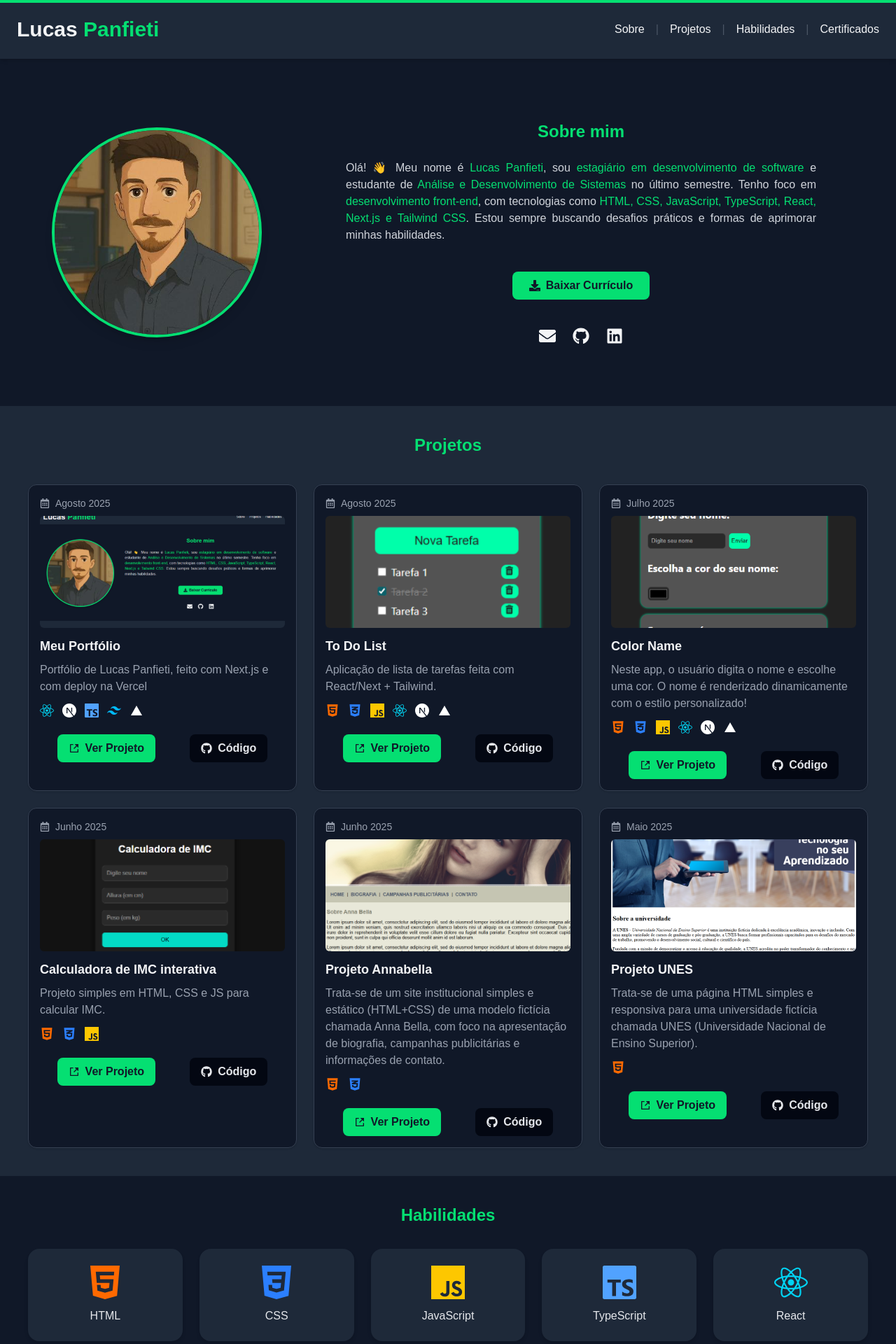
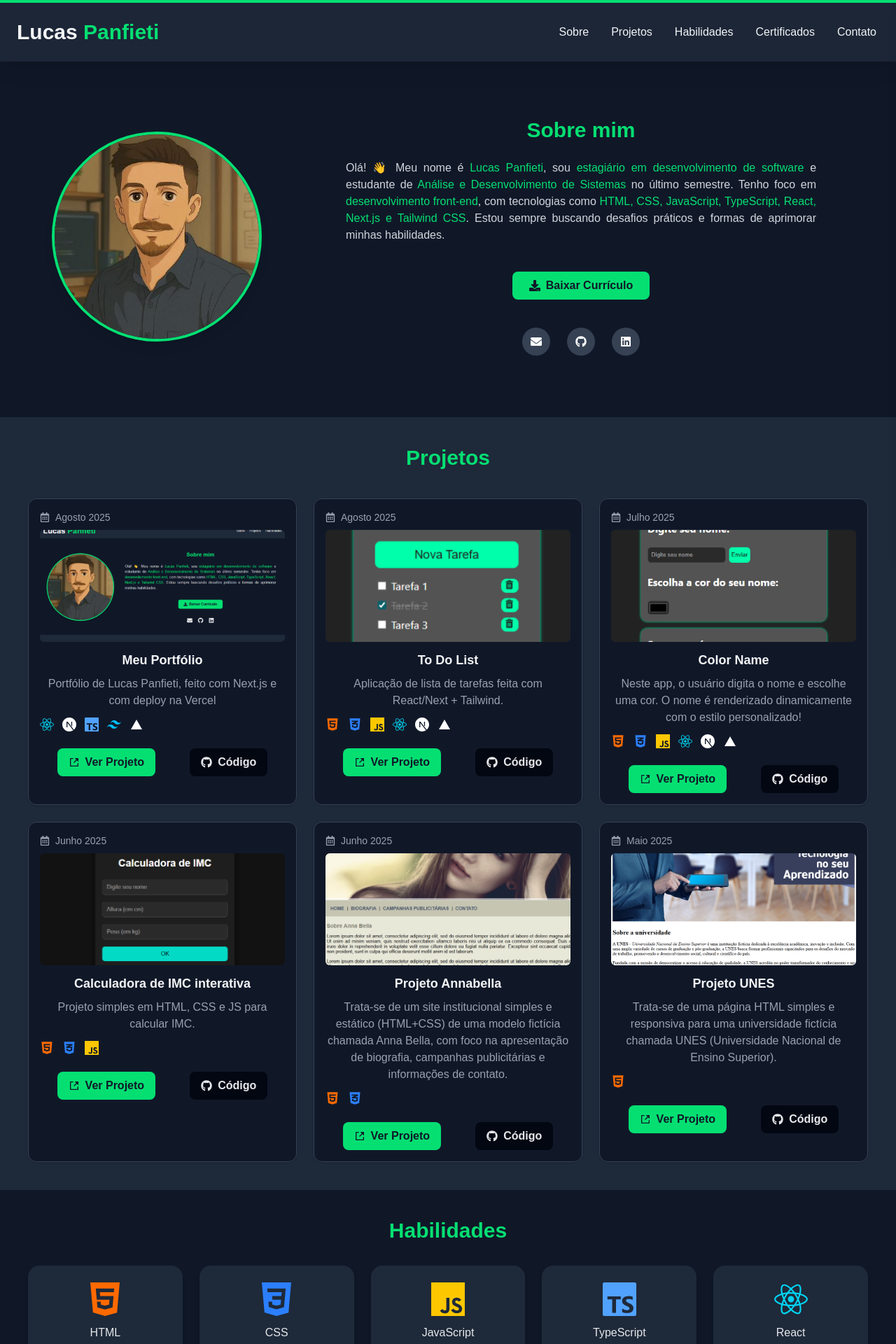
Before and after one commit to LucasPanfieti/lucaspanfieti.portfolio, a Next.js app: page / in a window 1280 px wide. Shown: the top 1920 px of the page at 70% size. Built offline with nearby package versions, Linux system fonts and the light colour scheme.

Commit message:
add gaveta + contato

```diff
--- a/package.json
+++ b/package.json
@@ -10,6 +10,7 @@
   },
   "dependencies": {
     "framer-motion": "^12.23.12",
+    "lucide-react": "^0.542.0",
     "next": "15.5.2",
     "react": "19.1.0",
     "react-dom": "19.1.0",
--- a/src/app/page.tsx
+++ b/src/app/page.tsx
@@ -25,6 +25,8 @@ import { RiShareBoxFill } from "react-icons/ri";
 
 import { VscVscodeInsiders } from "react-icons/vsc";
 import FadeInSection from "@/components/FadeInSection";
+import Header from "@/components/Header";
+import Contato from "@/components/Contato";
 
 // constante com projetos
 const projects = [
@@ -139,12 +141,14 @@ const certificados = [
 
 export default function Home() {
   return (
-    <main className="min-h-screen bg-gray-900 text-gray-100">
+    <main className="pt-20 min-h-screen bg-gray-900 text-gray-100">
+      <Header />
+
       {/* Linha verde no topo */}
-      <div className="w-full h-1 bg-green-400 fixed top-0 left-0 z-50"></div>
+      {/* <div className="w-full h-1 bg-green-400 fixed top-0 left-0 z-50"></div> */}
 
       {/* Header */}
-      <header className="p-6 bg-gray-800 shadow-md flex justify-between  items-center flex-col-425">
+      {/* <header className="p-6 bg-gray-800 shadow-md flex justify-between  items-center flex-col-425">
         <h1 className="text-3xl font-bold relative after:content-[''] after:absolute after:left-0 after:bottom-0 after:h-[2px] after:bg-green-400 after:w-0 after:transition-all hover:after:w-full">
           Lucas <span className="text-green-400">Panfieti</span>
         </h1>
@@ -178,7 +182,7 @@ export default function Home() {
             Certificados
           </a>
         </nav>
-      </header>
+      </header> */}
 
       <div className="flex flex-wrap justify-center items-center mt-14 mb-4 gap-2 lg:mt-12 lg:mb-12 xl:gap-20">
         <FadeInSection>
@@ -195,8 +199,8 @@ export default function Home() {
         </FadeInSection>
         <FadeInSection>
           {/* Sobre */}
-          <section id="sobre" className="p-10 text-center ">
-            <h2 className="text-2xl font-semibold text-green-400">Sobre mim</h2>
+          <section id="sobre" className="p-10 text-center scroll-mt-20">
+            <h2 className="text-3xl font-semibold text-green-400">Sobre mim</h2>
             <p className="mt-6 max-w-2xl mx-auto text-gray-300 text-justify">
               Olá! 👋 Meu nome é{" "}
               <span className="text-green-400">Lucas Panfieti</span>, sou{" "}
@@ -226,13 +230,13 @@ export default function Home() {
               <FaDownload /> Baixar Currículo
             </a>
 
-            <div className="pt-6 flex gap-6 justify-center text-2xl ">
+            <div className="pt-6 flex gap-6 justify-center 3 ">
               {/* <h2 className="text-xl font-semibold text-green-400">Contatos</h2> */}
               {/* E-mail */}
 
               <a
                 href="mailto:lucaspanfieti@gmail.com"
-                className="hover:text-green-400 hover:shadow-green-400/30 hover:scale-110 transition-transform duration-200"
+                className="bg-gray-700 hover:bg-green-400 p-3 rounded-full text-white hover:text-gray-900 transition"
               >
                 <FaEnvelope />
               </a>
@@ -241,7 +245,7 @@ export default function Home() {
               <a
                 href="https://github.com/LucasPanfieti"
                 target="_blank"
-                className="hover:text-green-400 hover:shadow-green-400/30 hover:scale-110 transition-transform duration-200"
+                className="bg-gray-700 hover:bg-green-400 p-3 rounded-full text-white hover:text-gray-900 transition"
               >
                 <FaGithub />
               </a>
@@ -250,7 +254,7 @@ export default function Home() {
               <a
                 href="https://www.linkedin.com/in/lucas-panfieti/"
                 target="_blank"
-                className="hover:text-green-400 hover:shadow-green-400/30 hover:scale-110 transition-transform duration-200"
+                className="bg-gray-700 hover:bg-green-400 p-3 rounded-full text-white hover:text-gray-900 transition"
               >
                 <FaLinkedin />
               </a>
@@ -260,8 +264,11 @@ export default function Home() {
       </div>
 
       {/* Projetos */}
-      <section id="projetos" className="p-10 bg-gray-800">
-        <h2 className="text-2xl font-semibold text-center text-green-400">
+      <section
+        id="projetos"
+        className="p-10 text-center scroll-mt-20 bg-gray-800"
+      >
+        <h2 className="text-3xl font-semibold text-center text-green-400">
           Projetos
         </h2>
         <div className="grid grid-cols-1 md:grid-cols-3 gap-6 mt-10 ">
@@ -337,8 +344,11 @@ export default function Home() {
       </section>
 
       {/* Habilidades */}
-      <section id="habilidades" className="p-10 bg-gray-900">
-        <h2 className="text-2xl font-bold text-center text-green-400 mb-8">
+      <section
+        id="habilidades"
+        className="p-10 text-center scroll-mt-20 bg-gray-900"
+      >
+        <h2 className="text-3xl font-bold text-center text-green-400 mb-8">
           Habilidades
         </h2>
 
@@ -418,8 +428,11 @@ export default function Home() {
       </section>
 
       {/* Certificados */}
-      <section id="certificados" className="p-10 bg-gray-800">
-        <h2 className="text-2xl font-semibold text-center text-green-400">
+      <section
+        id="certificados"
+        className="p-10 text-center scroll-mt-20 bg-gray-800"
+      >
+        <h2 className="text-3xl font-semibold text-center text-green-400">
           Certificados
         </h2>
         <div className="grid grid-cols-1 md:grid-cols-3 gap-6 mt-10">
@@ -488,6 +501,9 @@ export default function Home() {
         </div>
       </section>
 
+      {/* Contato */}
+      <Contato />
+
       {/* Footer */}
       <footer id="direitos" className="p-6 bg-gray-950 text-center">
         {/* Direitos reservados */}
--- /dev/null
+++ b/src/components/Contato.tsx
@@ -0,0 +1,103 @@
+"use client";
+
+import {
+  FaEnvelope,
+  FaPhoneAlt,
+  FaMapMarkerAlt,
+  FaGithub,
+  FaLinkedin,
+} from "react-icons/fa";
+
+export default function Contato() {
+  return (
+    <section id="contato" className="p-10 text-center scroll-mt-20 bg-gray-900">
+      <h2 className="text-3xl font-semibold text-center text-green-400">
+        Contato
+      </h2>
+
+      <div className="flex flex-col items-center mt-10 gap-6">
+        {/* Informações de contato */}
+        <div className="bg-gray-800 p-8 rounded-2xl shadow-lg flex flex-col gap-6">
+          <h3 className="text-xl font-semibold text-gray-100">
+            Informações de Contato
+          </h3>
+
+          <div className="flex items-center gap-4 text-gray-300">
+            <FaEnvelope className="text-green-400 text-xl" />
+            <span>lucaspanfieti@gmail.com</span>
+          </div>
+
+          <div className="flex items-center gap-4 text-gray-300">
+            <FaPhoneAlt className="text-green-400 text-xl" />
+            <span>(11) 98742-3930</span>
+          </div>
+
+          <div className="flex items-center gap-4 text-gray-300">
+            <FaMapMarkerAlt className="text-green-400 text-xl" />
+            <span>São Paulo, SP - Brasil</span>
+          </div>
+
+          <hr className="border-gray-700" />
+
+          <div>
+            <h4 className="text-gray-100 mb-4">Redes Sociais</h4>
+            <div className="flex gap-4 justify-center">
+              <a
+                href="https://github.com/LucasPanfieti"
+                target="_blank"
+                className="bg-gray-700 hover:bg-green-400 p-3 rounded-full text-white hover:text-gray-900 transition"
+              >
+                <FaGithub />
+              </a>
+              <a
+                href="https://www.linkedin.com/in/lucas-panfieti/"
+                target="_blank"
+                className="bg-gray-700 hover:bg-green-400 p-3 rounded-full text-white hover:text-gray-900 transition"
+              >
+                <FaLinkedin />
+              </a>
+            </div>
+          </div>
+        </div>
+
+        {/* Formulário */}
+        {/* <form className="bg-gray-800 p-8 rounded-2xl shadow-lg flex flex-col gap-6">
+          <h3 className="text-xl font-semibold text-gray-100">
+            Envie uma Mensagem
+          </h3>
+
+          <input
+            type="text"
+            placeholder="Nome Completo *"
+            className="w-full p-3 rounded-lg bg-gray-900 text-gray-100 placeholder-gray-500 focus:outline-none focus:ring-2 focus:ring-green-400"
+          />
+
+          <input
+            type="email"
+            placeholder="Email *"
+            className="w-full p-3 rounded-lg bg-gray-900 text-gray-100 placeholder-gray-500 focus:outline-none focus:ring-2 focus:ring-green-400"
+          />
+
+          <input
+            type="text"
+            placeholder="Assunto *"
+            className="w-full p-3 rounded-lg bg-gray-900 text-gray-100 placeholder-gray-500 focus:outline-none focus:ring-2 focus:ring-green-400"
+          />
+
+          <textarea
+            placeholder="Mensagem *"
+            rows={5}
+            className="w-full p-3 rounded-lg bg-gray-900 text-gray-100 placeholder-gray-500 focus:outline-none focus:ring-2 focus:ring-green-400"
+          ></textarea>
+
+          <button
+            type="submit"
+            className="mt-3 inline-flex items-center justify-center gap-2 bg-green-400 text-gray-900 font-semibold px-4 py-2 rounded-lg hover:bg-green-600 transition mx-auto"
+          >
+            Enviar Mensagem
+          </button>
+        </form> */}
+      </div>
+    </section>
+  );
+}
--- /dev/null
+++ b/src/components/Header.tsx
@@ -0,0 +1,108 @@
+"use client";
+
+import { useState } from "react";
+import { FaBars, FaTimes } from "react-icons/fa";
+
+export default function Header() {
+  const [drawerOpen, setDrawerOpen] = useState(false);
+  const sections = [
+    "sobre",
+    "projetos",
+    "habilidades",
+    "certificados",
+    "contato",
+  ];
+
+  return (
+    <>
+      <div className="w-full h-1 bg-green-400 fixed top-0 left-0 z-50"></div>
+      <header className="fixed top-1 left-0 w-full z-50">
+        {/* Header com sombra */}
+        <div className="bg-gray-800/90 backdrop-blur-sm shadow-xl flex justify-between items-center p-6">
+          {/* Logo */}
+          <h1 className="text-3xl font-bold cursor-pointer">
+            <a
+              href="#"
+              className="text-gray-100 transition-colors duration-300 relative
+              after:content-[''] after:absolute after:left-0 after:-bottom-1
+              after:w-0 after:h-[2px] after:bg-green-400 after:transition-all
+              hover:after:w-full"
+            >
+              Lucas <span className="text-green-400">Panfieti</span>
+            </a>
+          </h1>
+
+          {/* Menu Desktop */}
+          <nav className="hidden md:flex gap-6 text-gray-100">
+            {sections.map((section) => (
+              <a
+                key={section}
+                href={`#${section}`}
+                className="relative group px-1 py-1 cursor-pointer
+             text-gray-100 hover:text-green-400 transition-all duration-300
+             transform hover:translate-x-2"
+              >
+                {section.charAt(0).toUpperCase() + section.slice(1)}
+                <span
+                  className="absolute left-0 -bottom-1 w-0 h-[2px] bg-green-400
+                   group-hover:w-full transition-all duration-300 ease-in-out"
+                ></span>
+              </a>
+            ))}
+          </nav>
+
+          {/* Botão Mobile */}
+          <button
+            className="md:hidden text-2xl text-gray-100 z-50 cursor-pointer"
+            onClick={() => setDrawerOpen(true)}
+          >
+            <FaBars className="transition-transform hover:scale-110" />
+          </button>
+        </div>
+
+        {/* Overlay */}
+        <div
+          className={`fixed inset-0 transition-opacity duration-300 ${
+            drawerOpen
+              ? "opacity-100 pointer-events-auto"
+              : "opacity-0 pointer-events-none"
+          }`}
+          style={{ backgroundColor: "rgba(0,0,0,0.5)" }} // 50% de preto
+          onClick={() => setDrawerOpen(false)}
+        ></div>
+
+        {/* Drawer */}
+        <div
+          className={`fixed top-0 right-0 h-full w-64 bg-gray-900 shadow-lg transform transition-transform duration-300 z-50 ${
+            drawerOpen ? "translate-x-0" : "translate-x-full"
+          } flex flex-col`}
+        >
+          <div className="flex flex-col p-8 gap-8 h-full">
+            {/* Botão fechar */}
+            <button
+              className="self-end text-2xl text-green-400 hover:text-green-300 transition-transform hover:scale-110 cursor-pointer"
+              onClick={() => setDrawerOpen(false)}
+            >
+              <FaTimes />
+            </button>
+
+            {/* Links */}
+            <nav className="flex flex-col gap-6 mt-10">
+              {sections.map((section) => (
+                <a
+                  key={section}
+                  href={`#${section}`}
+                  className="text-lg text-gray-100 cursor-pointer
+             transition-all duration-300 transform hover:translate-x-2 hover:text-green-400"
+                  onClick={() => setDrawerOpen(false)}
+                >
+                  {section.charAt(0).toUpperCase() + section.slice(1)}
+                </a>
+              ))}
+            </nav>
+          </div>
+        </div>
+      </header>
+    </>
+  );
+}
```
Also changed, not shown: 1 other file (tests, documents, lock files or other folders).
